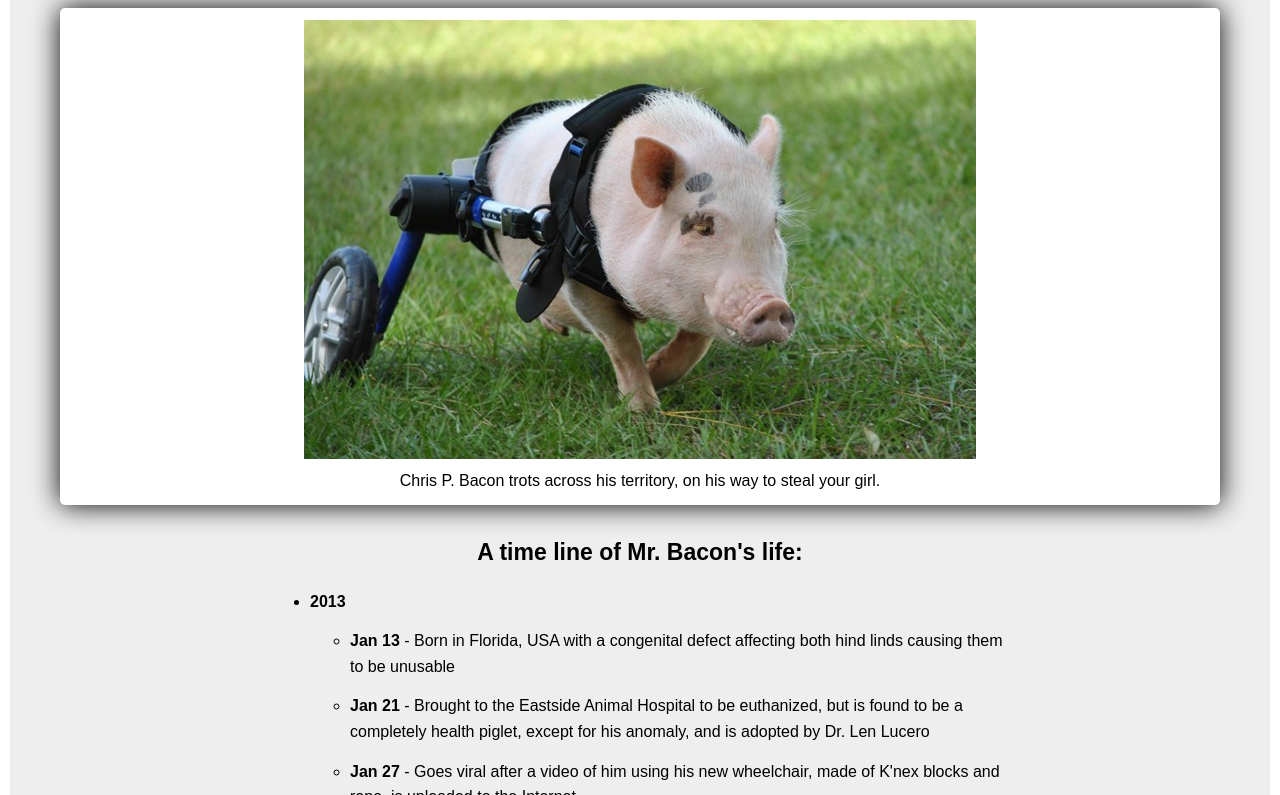
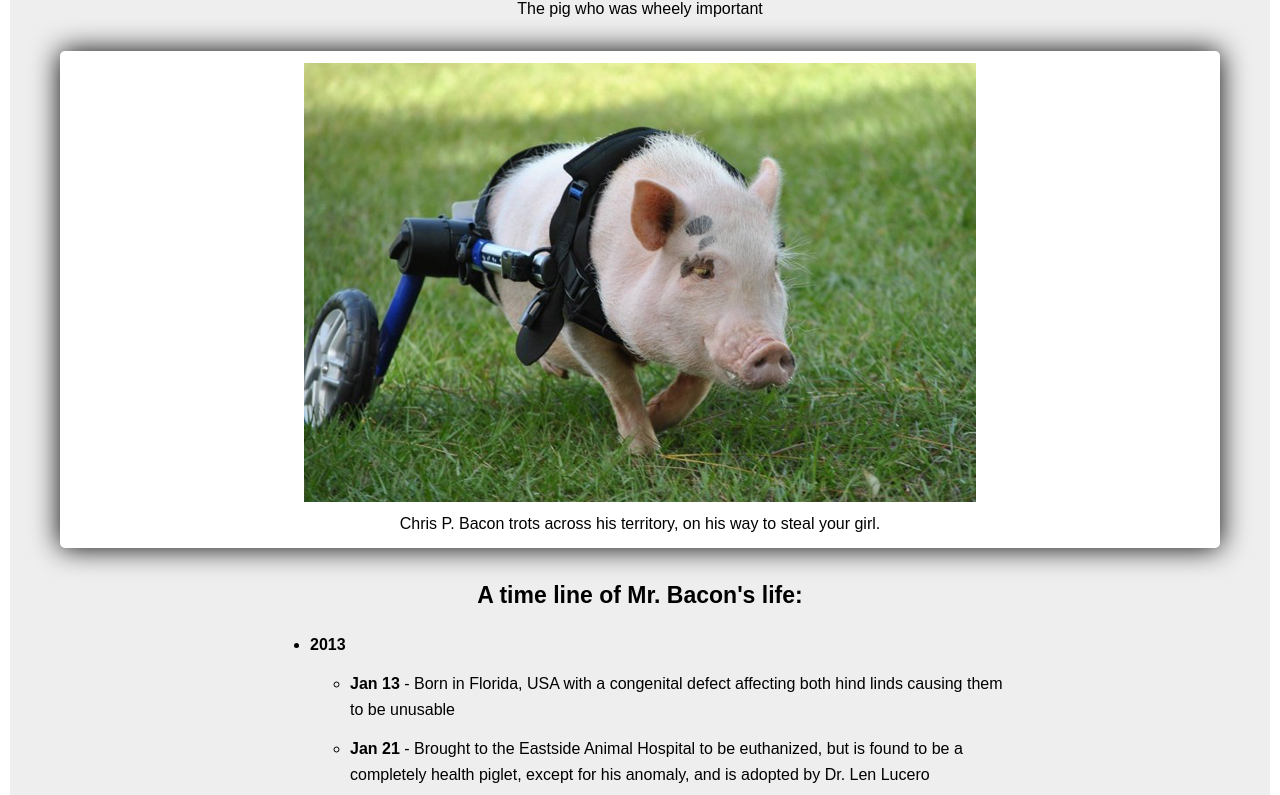
Before and after one commit to emerconghaile/freeCodeCamp_projects, a plain HTML site: page tribute_page/index.html in a window 1280 px wide. Shown: the part 88-883 px from the top of the page. Drawn offline with Linux system fonts and the light colour scheme.

Commit message:
Add title description

```diff
--- a/tribute_page/index.html
+++ b/tribute_page/index.html
@@ -21,6 +21,9 @@
             h1 {
                 font-size: 4rem;
                 margin: 0;
+            }
+            #under-title {
+                margin: 5px auto 30px auto;
             }
             img {
                 max-width: 100%;
@@ -63,6 +66,7 @@
     <body>
         <main id="main">
             <h1 id="title">Chris P. Bacon</h1>
+            <p id="under-title">The pig who was wheely important</p>
 
             <figure id="img-div">
                 <img id="image" src="chris_main.jpg" alt="Chris walking in his wheelchair">
```
